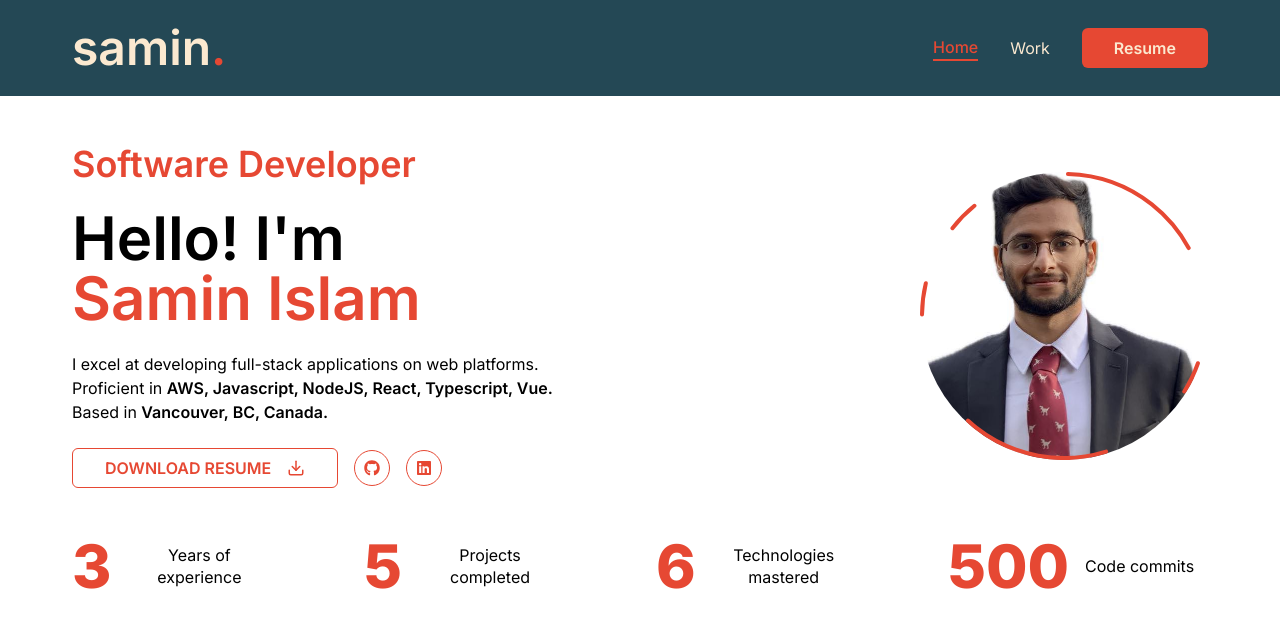
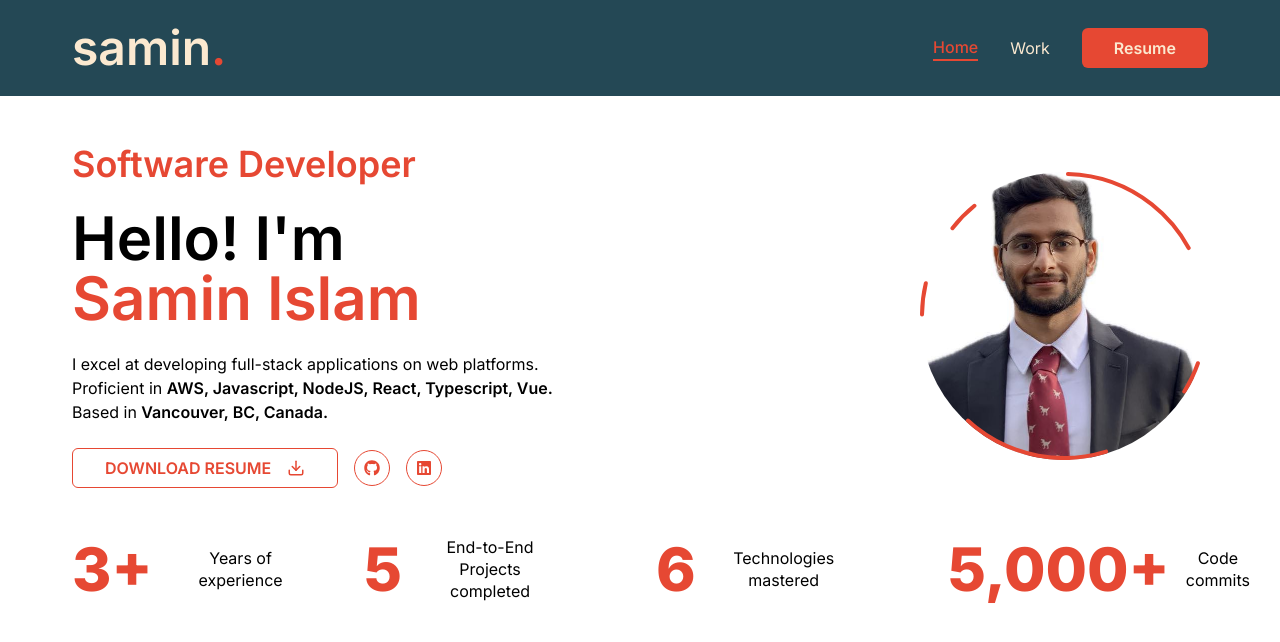
Before and after one commit to saminsss/portfolio, a Next.js app: page / in a window 1280 px wide. Shown: the top 642 px of the page. Built offline with nearby package versions, Linux system fonts and the light colour scheme.

Commit message:
adjust stats

```diff
--- a/src/components/Stats.tsx
+++ b/src/components/Stats.tsx
@@ -6,19 +6,21 @@ const stats = [
   {
     num: 3,
     text: 'Years of experience',
+    suffix: '+',
   },
   {
     num: 5,
-    text: 'Projects completed',
+    text: 'End-to-End Projects completed',
   },
   {
     num: 6,
     text: 'Technologies mastered',
   },
   {
-    num: 500,
+    num: 5000,
     text: 'Code commits',
-    duration: 2,
+    duration: 3,
+    suffix: '+',
   },
 ];
 
@@ -31,6 +33,7 @@ const Stats = () => {
             key={stat.text}
             className="flex flex-col md:flex-row gap-2 md:gap-4 items-center justify-center">
             <CountUp
+              suffix={stat.suffix ?? ''}
               end={stat.num}
               duration={stat.duration ?? 5}
               delay={1}
```
